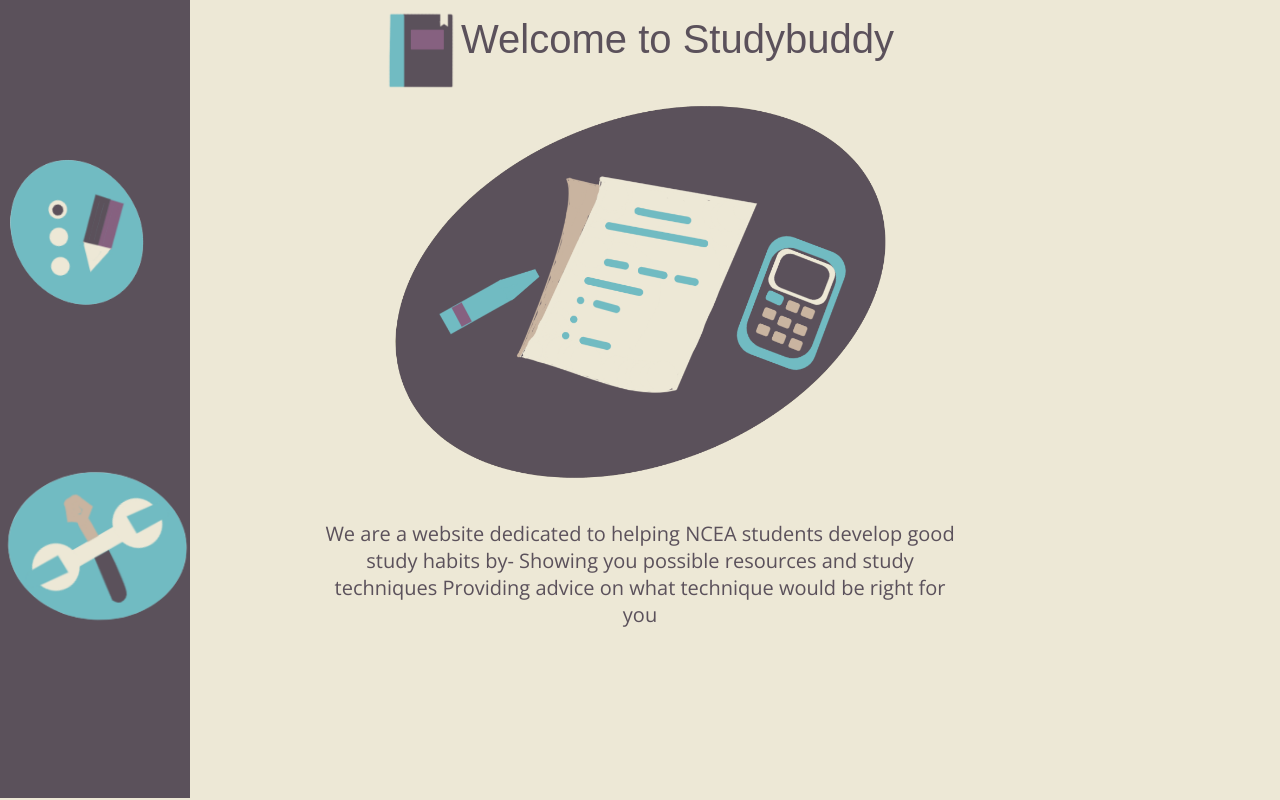
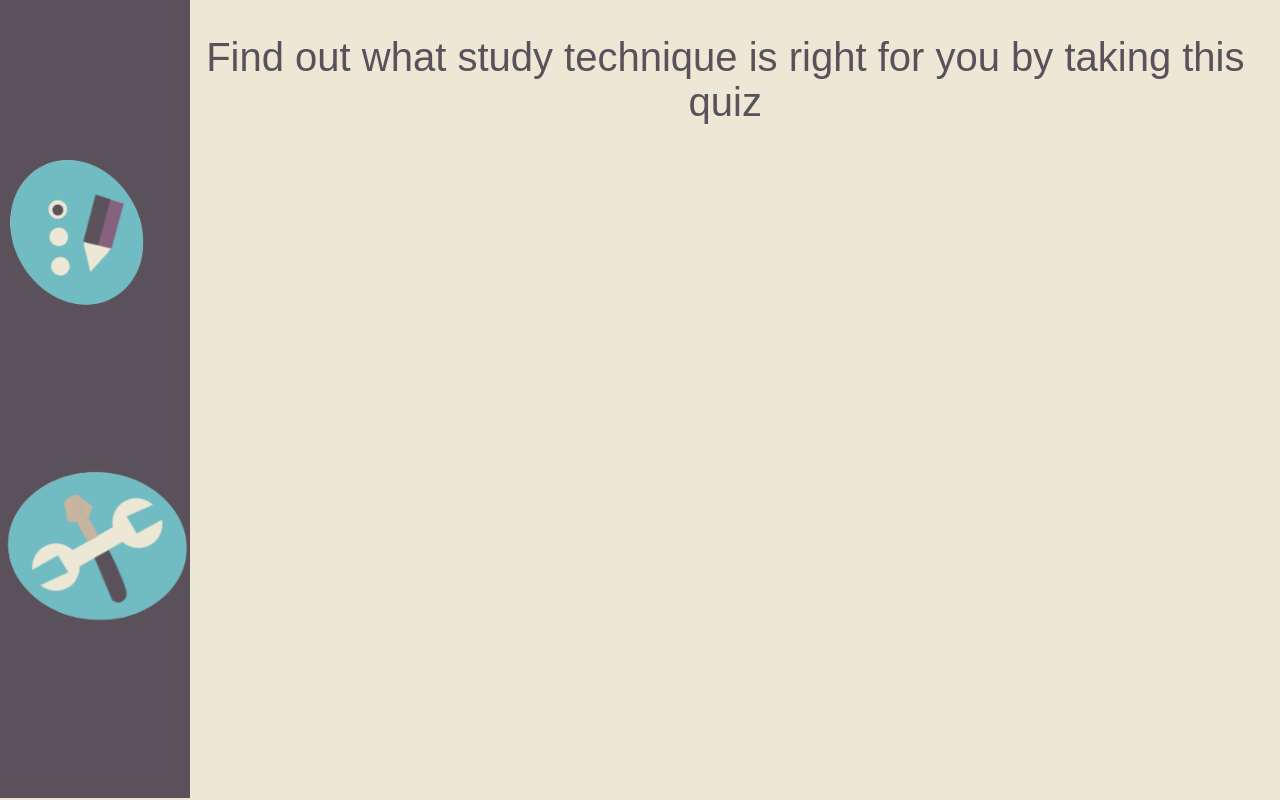
Before and after one commit to swoopididoop/Studybuddy, a plain HTML site: page Studybuddy/Quiz_page.html in a window 1280 px wide. Drawn offline with nearby package versions, Linux system fonts and the light colour scheme; a web font is replaced by a local one.

Commit message:
Studybuddy v8

```diff
--- a/Studybuddy/index.html
+++ b/Studybuddy/Quiz_page.html
@@ -26,16 +26,6 @@
     </div>
     <!--Header-->
 <div class="header_box">
-<img class="icon" src="img/icon.png" alt="Icon">
-<h1 class="header">Welcome to Studybuddy</h1>
+    <h1 class="header">Find out what study technique is right for you by taking this quiz</h1>
+    </div>
     <br>
-<!--Art and text-->
-<img src="img/Homepage_image.png" class="homepage_art" alt="Homepage art">
-</div>
-<div class="homepage_textbox">
-<p class="homepage_text">We are a website dedicated to helping NCEA students develop good study habits by-
-    Showing you possible resources and study techniques
-    Providing advice on what technique would be right for you
-    </p>
-</div>
-</body>
--- a/Studybuddy/main.css
+++ b/Studybuddy/main.css
@@ -38,24 +38,26 @@ p{
     font-style: normal;
     margin-left: auto;
     margin-right: auto;
-    display: inline;
+    display: inline-block;
     font-size: 40px ;
+    text-align: center;
 }
-
-
 .icon{
     width: 70px;
     vertical-align: middle;
     display: inline;
     position: relative;
 }
-
 .header_box{
     text-align: center;
+    margin-left: 13.5%;
 }
 
 .homepage_art{
     width: 40%;
+    vertical-align: middle;
+    position:relative;
+    left: 33.5%;
 }
 
 .homepage_textbox{
@@ -63,4 +65,5 @@ p{
     width: 50%;
     margin-left: auto;
     margin-right: auto;
+    padding-left: 8%;
 }
```
Also changed, not shown: Studybuddy/img/Mindmapping.png (added), Studybuddy/img/Past_papers.png (added), Studybuddy/img/Pomodorro.png (added). Lines whose indentation alone changed are shown as unchanged.
